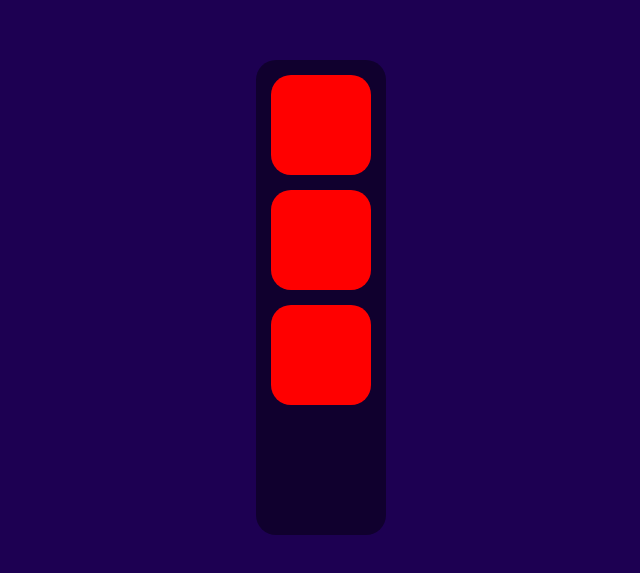
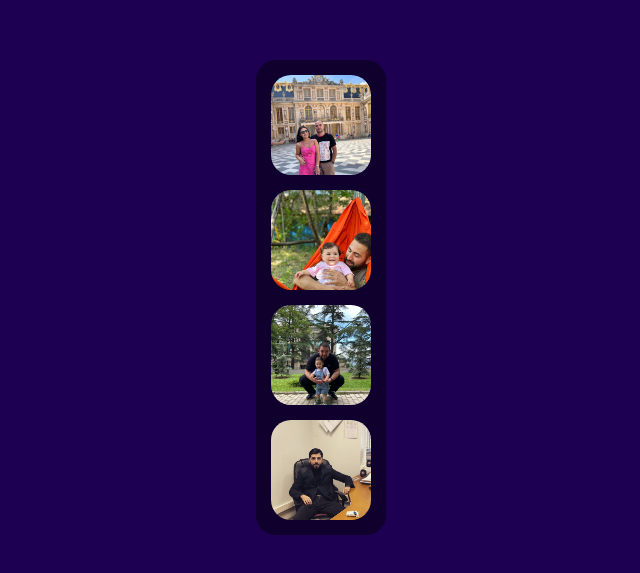
Before and after one commit to VatoTkhelidze/forFun, a plain HTML site: page index.html in a window 1280 px wide. Shown: the part 103-676 px from the top of the page, without its empty margins (319-959 px from the left). Drawn offline with Linux system fonts and the light colour scheme; the site is published under a folder, as on GitHub Pages, so addresses that start at the root find nothing.

Commit message:
changed photo directories and added some smiley favicon

```diff
--- a/index.css
+++ b/index.css
@@ -58,7 +58,7 @@ body {
   height: 100px;
   background-color: red;
   border-radius: 20px;
-  background-image: url("/assets/dato.jpg");
+  background-image: url("./assets/dato.jpg");
   background-size: cover;
 }
 
@@ -71,7 +71,7 @@ body {
   height: 100px;
   background-color: red;
   border-radius: 20px;
-  background-image: url("/assets/nodo.jpg");
+  background-image: url("./assets/nodo.jpg");
   background-size: cover;
 }
 
@@ -83,7 +83,7 @@ body {
   height: 100px;
   background-color: red;
   border-radius: 20px;
-  background-image: url("/assets/vakho.jpg");
+  background-image: url("./assets/vakho.jpg");
   background-size: cover;
 }
 
@@ -95,7 +95,7 @@ body {
   width: 100px;
   height: 100px;
   border-radius: 20px;
-  background-image: url("/assets/tsotne.jpg");
+  background-image: url("./assets/tsotne.jpg");
   background-size: cover;
 }
 
--- a/index.html
+++ b/index.html
@@ -5,9 +5,14 @@
   <meta charset="UTF-8">
   <meta http-equiv="X-UA-Compatible" content="IE=edge">
   <meta name="viewport" content="width=device-width, initial-scale=1.0">
-  <title>Brothers</title>
+  <title>საძმოს სიყვარული forever</title>
   <link rel="stylesheet" href="index.css">
   <meta name="viewport" content="width=device-width, initial-scale=1.0">
+
+  <link rel="apple-touch-icon" sizes="180x180" href="./assets/apple-touch-icon.png">
+  <link rel="icon" type="image/png" sizes="32x32" href="./assets/favicon-32x32.png">
+  <link rel="icon" type="image/png" sizes="16x16" href="./assets/favicon-16x16.png">
+  <link rel="manifest" href="/site.webmanifest">
 </head>
 
 <body>
@@ -20,7 +25,7 @@
         </div>
         <div class="brotherInfo">
           <div id="brother_div2" class="brotherBox"></div>
-          <span class="brotherText" id="bondMaster">ბონდმეისტერი</span>
+          <span class="brotherText" id="bondMaster">"ბონდმეისტერი"</span>
         </div>
         <div class="brotherInfo">
           <div id="brother_div3" class="brotherBox"></div>
```
Also changed, not shown: assets/about.txt (added), assets/android-chrome-192x192.png (added), assets/android-chrome-512x512.png (added), assets/apple-touch-icon.png (added), assets/favicon-16x16.png (added), assets/favicon-32x32.png (added), assets/favicon.ico (added), assets/site.webmanifest (added).
